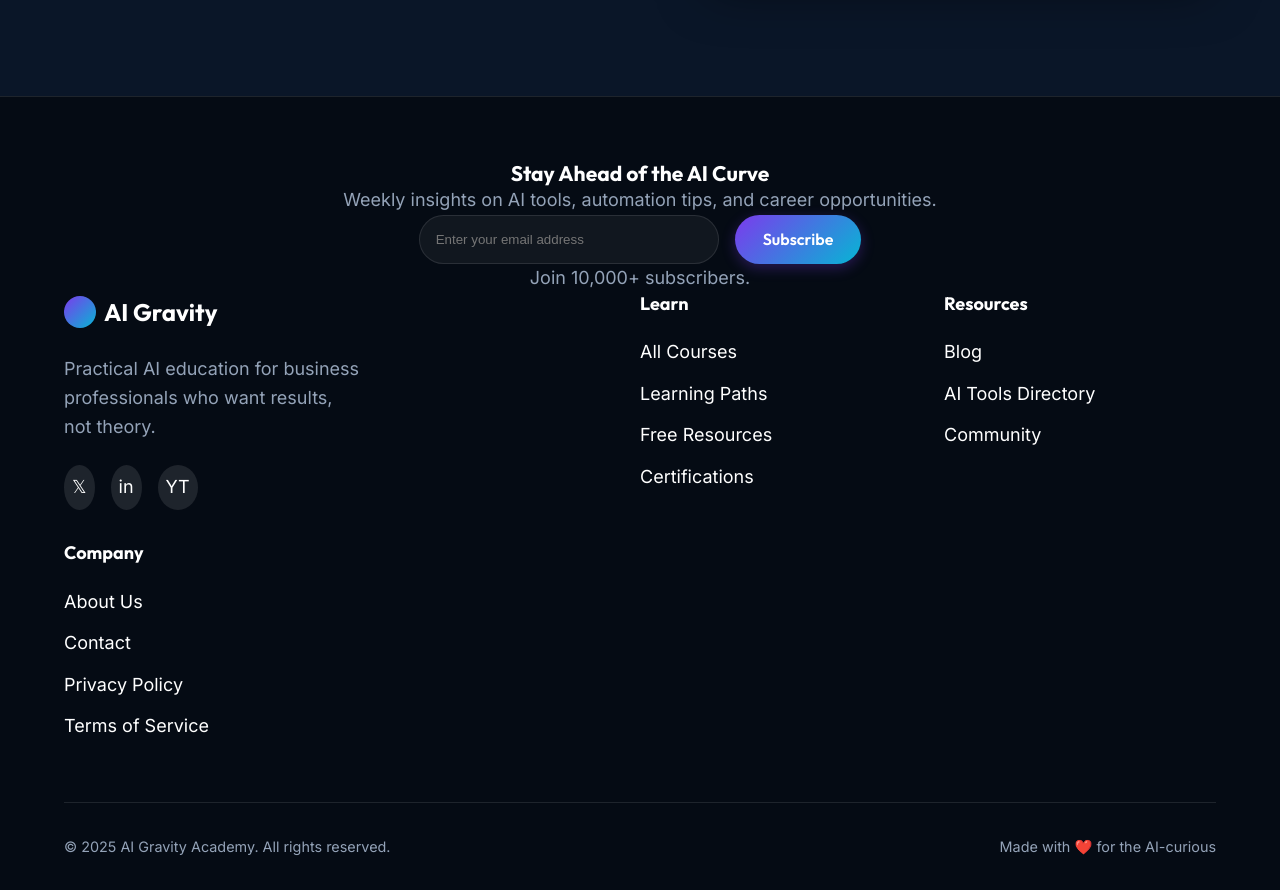
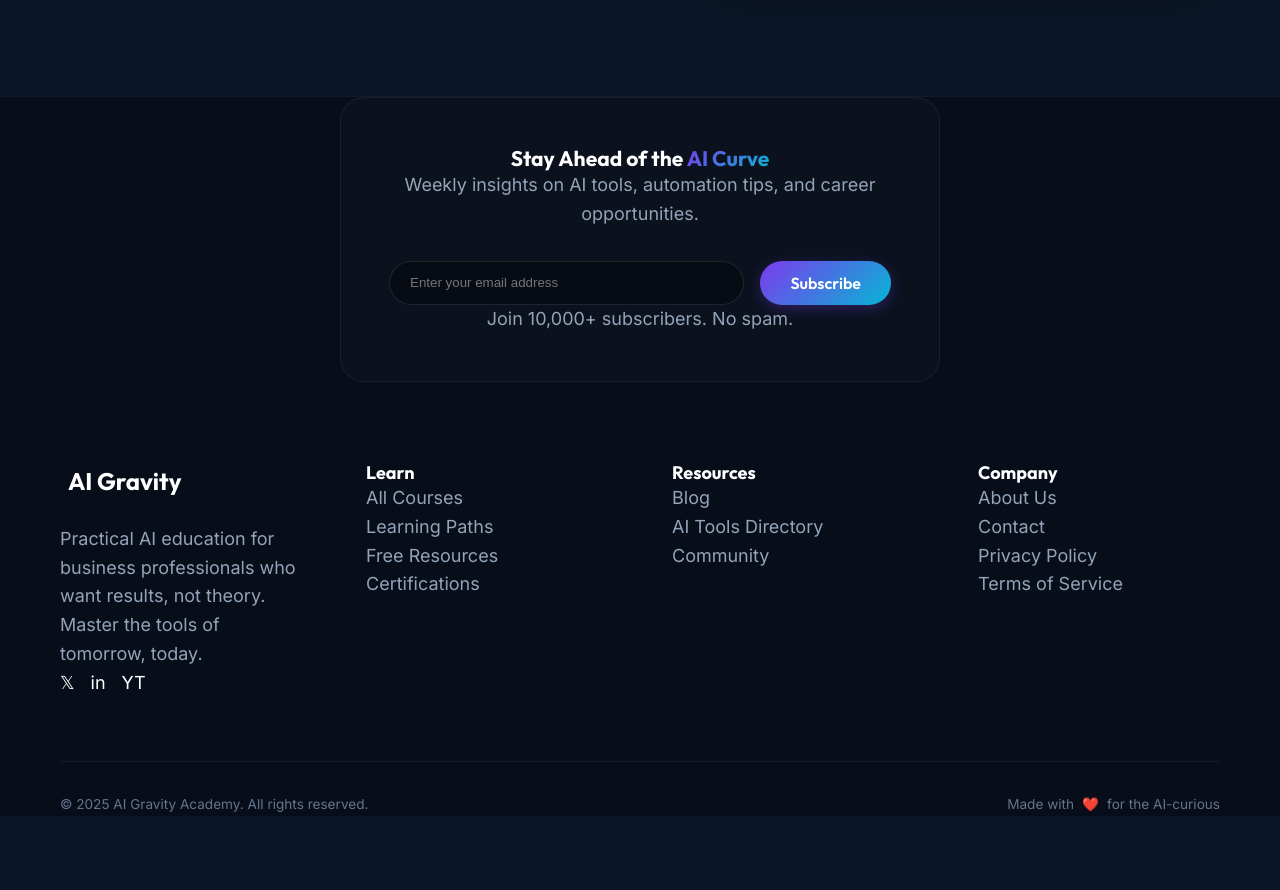
Before and after one commit to chetanpayroll/gmp-payroll-site, a Next.js app: page / in a window 1280 px wide. Shown: the part 8835-9725 px from the top of the page. After the commit the page ends 9651 px from the top, so only its background shows below. Built offline with nearby package versions, Linux system fonts and the light colour scheme.

Commit message:
Enhance Footer design to Enterprise grade and enable Newsletter

```diff
--- a/src/components/Footer.js
+++ b/src/components/Footer.js
@@ -3,73 +3,118 @@ import Link from 'next/link';
 
 const Footer = () => {
     return (
-        <footer className="footer">
-            <div className="container">
-                {/* Newsletter */}
-                <div className="border-b border-white/10 pb-12 mb-12 text-center max-w-2xl mx-auto">
-                    <h3 className="text-2xl font-bold mb-2">Stay Ahead of the AI Curve</h3>
-                    <p className="text-gray mb-6">Weekly insights on AI tools, automation tips, and career opportunities.</p>
-                    <form className="newsletter-form">
-                        <input type="email" placeholder="Enter your email address" />
-                        <button className="btn btn-primary">Subscribe</button>
+        <footer className="bg-dark pt-20 pb-10" style={{ borderTop: '1px solid rgba(255,255,255,0.05)' }}>
+            <div className="container" style={{ maxWidth: '1200px', margin: '0 auto', padding: '0 20px' }}>
+                {/* Newsletter Section */}
+                <div style={{
+                    textAlign: 'center',
+                    maxWidth: '600px',
+                    margin: '0 auto 5rem auto',
+                    background: 'rgba(255,255,255,0.02)',
+                    padding: '3rem',
+                    borderRadius: '24px',
+                    border: '1px solid rgba(255,255,255,0.05)'
+                }}>
+                    <h3 className="text-2xl font-bold mb-3">Stay Ahead of the <span className="text-gradient">AI Curve</span></h3>
+                    <p className="text-gray mb-8">Weekly insights on AI tools, automation tips, and career opportunities.</p>
+                    <form action="https://formsubmit.co/chetansharma@gmppayroll.com" method="POST" className="flex gap-4 max-w-md mx-auto">
+                        <input type="hidden" name="_subject" value="New Newsletter Subscriber" />
+                        <input type="hidden" name="_next" value="https://chetanpayroll.github.io/gmp-payroll-site/" />
+                        <input type="hidden" name="_captcha" value="false" />
+
+                        <input
+                            type="email"
+                            name="Email"
+                            placeholder="Enter your email address"
+                            required
+                            style={{
+                                flex: 1,
+                                padding: '12px 20px',
+                                borderRadius: '50px',
+                                background: 'rgba(0,0,0,0.3)',
+                                border: '1px solid rgba(255,255,255,0.1)',
+                                color: 'white',
+                                outline: 'none'
+                            }}
+                        />
+                        <button type="submit" className="btn btn-primary" style={{ borderRadius: '50px', padding: '12px 30px' }}>Subscribe</button>
                     </form>
-                    <p className="text-gray text-xs mt-4">Join 10,000+ subscribers.</p>
+                    <p className="text-gray text-xs mt-4 opacity-60">Join 10,000+ subscribers. No spam.</p>
                 </div>
 
-                <div className="footer-grid">
+                <div style={{
+                    display: 'grid',
+                    gridTemplateColumns: 'repeat(auto-fit, minmax(200px, 1fr))',
+                    gap: '4rem',
+                    marginBottom: '4rem'
+                }}>
                     {/* Brand */}
-                    <div className="footer-brand">
-                        <Link href="/" className="logo" style={{ marginBottom: '1.5rem' }}>
-                            <div className="logo-icon"></div>
-                            <span>AI Gravity</span>
+                    <div style={{ maxWidth: '300px' }}>
+                        <Link href="/" className="logo flex items-center gap-2" style={{ marginBottom: '1.5rem', textDecoration: 'none' }}>
+                            <div className="w-10 h-10 rounded-xl bg-gradient-to-br from-purple-600 to-cyan-500 shadow-lg"></div>
+                            <span className="text-xl font-bold text-white">AI Gravity</span>
                         </Link>
-                        <p className="text-gray" style={{ marginBottom: '1.5rem', maxWidth: '300px' }}>
-                            Practical AI education for business professionals who want results, not theory.
+                        <p className="text-gray text-sm leading-relaxed mb-6">
+                            Practical AI education for business professionals who want results, not theory. Master the tools of tomorrow, today.
                         </p>
                         <div className="flex gap-4">
-                            {/* Social placeholders */}
-                            <div style={{ padding: '0.5rem', background: 'rgba(255,255,255,0.1)', borderRadius: '50%' }}>𝕏</div>
-                            <div style={{ padding: '0.5rem', background: 'rgba(255,255,255,0.1)', borderRadius: '50%' }}>in</div>
-                            <div style={{ padding: '0.5rem', background: 'rgba(255,255,255,0.1)', borderRadius: '50%' }}>YT</div>
+                            {/* Social Icons with Links */}
+                            <a href="#" className="w-10 h-10 rounded-full bg-white/5 flex items-center justify-center hover:bg-white/10 transition-colors pointer-events-none opacity-50">𝕏</a>
+                            <a href="#" className="w-10 h-10 rounded-full bg-white/5 flex items-center justify-center hover:bg-white/10 transition-colors pointer-events-none opacity-50">in</a>
+                            <a href="#" className="w-10 h-10 rounded-full bg-white/5 flex items-center justify-center hover:bg-white/10 transition-colors pointer-events-none opacity-50">YT</a>
                         </div>
                     </div>
 
                     {/* Learn */}
-                    <div className="footer-links-col">
-                        <h4>Learn</h4>
-                        <ul>
-                            <li><Link href="#courses">All Courses</Link></li>
-                            <li><Link href="#paths">Learning Paths</Link></li>
-                            <li><Link href="#free">Free Resources</Link></li>
-                            <li><Link href="#certifications">Certifications</Link></li>
+                    <div>
+                        <h4 className="font-bold text-white mb-6">Learn</h4>
+                        <ul className="space-y-4 text-sm text-gray">
+                            <li><Link href="#courses" className="hover:text-cyan-400 transition-colors">All Courses</Link></li>
+                            <li><Link href="#paths" className="hover:text-cyan-400 transition-colors">Learning Paths</Link></li>
+                            <li><Link href="#free" className="hover:text-cyan-400 transition-colors">Free Resources</Link></li>
+                            <li><Link href="#certifications" className="hover:text-cyan-400 transition-colors">Certifications</Link></li>
                         </ul>
                     </div>
 
                     {/* Resources */}
-                    <div className="footer-links-col">
-                        <h4>Resources</h4>
-                        <ul>
-                            <li><Link href="/blog">Blog</Link></li>
-                            <li><Link href="/tools">AI Tools Directory</Link></li>
-                            <li><Link href="/community">Community</Link></li>
+                    <div>
+                        <h4 className="font-bold text-white mb-6">Resources</h4>
+                        <ul className="space-y-4 text-sm text-gray">
+                            <li><Link href="/blog" className="hover:text-cyan-400 transition-colors">Blog</Link></li>
+                            <li><Link href="#" className="hover:text-cyan-400 transition-colors pointer-events-none">AI Tools Directory</Link></li>
+                            <li><Link href="#" className="hover:text-cyan-400 transition-colors pointer-events-none">Community</Link></li>
                         </ul>
                     </div>
 
                     {/* Company */}
-                    <div className="footer-links-col">
-                        <h4>Company</h4>
-                        <ul>
-                            <li><Link href="/about">About Us</Link></li>
-                            <li><Link href="/contact">Contact</Link></li>
-                            <li><Link href="/privacy">Privacy Policy</Link></li>
-                            <li><Link href="/terms">Terms of Service</Link></li>
+                    <div>
+                        <h4 className="font-bold text-white mb-6">Company</h4>
+                        <ul className="space-y-4 text-sm text-gray">
+                            <li><Link href="/about" className="hover:text-cyan-400 transition-colors">About Us</Link></li>
+                            <li><Link href="/contact" className="hover:text-cyan-400 transition-colors">Contact</Link></li>
+                            <li><Link href="/privacy" className="hover:text-cyan-400 transition-colors">Privacy Policy</Link></li>
+                            <li><Link href="/terms" className="hover:text-cyan-400 transition-colors">Terms of Service</Link></li>
                         </ul>
                     </div>
                 </div>
 
-                <div style={{ borderTop: '1px solid var(--color-glass-border)', paddingTop: '2rem', textAlign: 'center', fontSize: '0.9rem', color: 'var(--text-gray)', display: 'flex', justifyContent: 'space-between', flexWrap: 'wrap', gap: '1rem' }}>
+                <div style={{
+                    borderTop: '1px solid rgba(255,255,255,0.05)',
+                    paddingTop: '2rem',
+                    display: 'flex',
+                    justifyContent: 'space-between',
+                    alignItems: 'center',
+                    flexWrap: 'wrap',
+                    gap: '1rem',
+                    fontSize: '0.85rem',
+                    color: '#64748b'
+                }}>
                     <div>&copy; {new Date().getFullYear()} AI Gravity Academy. All rights reserved.</div>
-                    <div>Made with ❤️ for the AI-curious</div>
+                    <div className="flex items-center gap-2">
+                        <span>Made with</span>
+                        <span className="text-red-500">❤️</span>
+                        <span>for the AI-curious</span>
+                    </div>
                 </div>
             </div>
         </footer>
```
Also changed, not shown: 3 other files (tests, documents, lock files or other folders).
